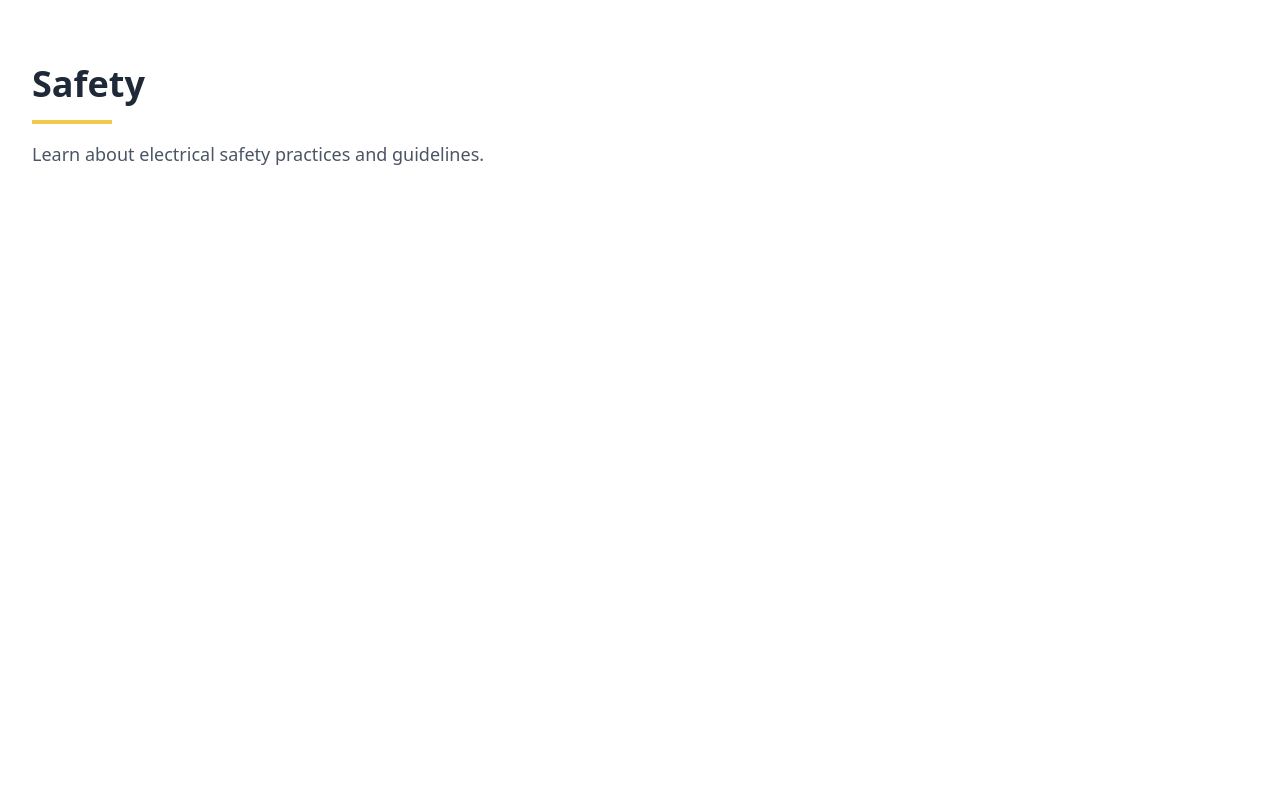
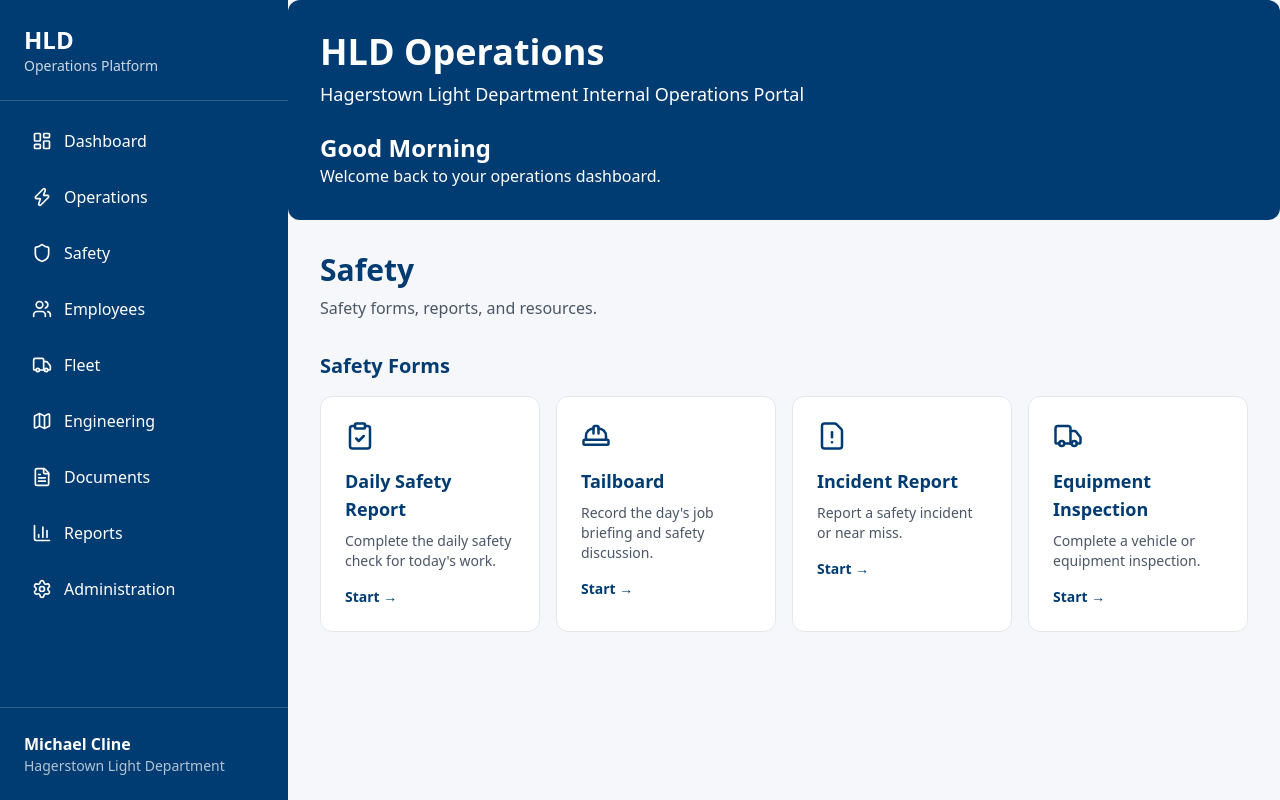
Before and after one commit to clinemichael/hagerstown-light-website, a Next.js app: page /safety in a window 1280 px wide. Built offline with nearby package versions, Linux system fonts and the light colour scheme.

Commit message:
Create safety module landing page

```diff
--- a/app/safety/page.tsx
+++ b/app/safety/page.tsx
@@ -1,16 +1,18 @@
-import Section from "@/components/Section";
-import SectionTitle from "@/components/common/SectionTitle";
+import AppLayout from "@/components/layout/AppLayout";
+import SafetyForms from "@/components/safety/SafetyForms";
 
 export default function SafetyPage() {
   return (
-    <Section>
-      <SectionTitle
-        title="Safety"
-        description="Learn about electrical safety practices and guidelines."
-      />
+    <AppLayout>
+      <h1 className="text-3xl font-bold text-brand-blue">
+        Safety
+      </h1>
 
-      {/* Page content goes here */}
+      <p className="mt-2 text-gray-600">
+        Safety forms, reports, and resources.
+      </p>
 
-    </Section>
+      <SafetyForms />
+    </AppLayout>
   );
 }
--- /dev/null
+++ b/components/safety/SafetyFormCard.tsx
@@ -0,0 +1,46 @@
+import { LucideIcon } from "lucide-react";
+
+type SafetyFormCardProps = {
+  title: string;
+  description: string;
+  icon: LucideIcon;
+};
+
+export default function SafetyFormCard({
+  title,
+  description,
+  icon: Icon,
+}: SafetyFormCardProps) {
+  return (
+    <div
+      className="
+        bg-white
+        border
+        border-gray-200
+        rounded-xl
+        p-6
+        hover:shadow-md
+        hover:-translate-y-1
+        transition
+        cursor-pointer
+      "
+    >
+      <Icon
+        size={30}
+        className="text-brand-blue mb-4"
+      />
+
+      <h3 className="text-lg font-semibold text-brand-blue">
+        {title}
+      </h3>
+
+      <p className="mt-2 text-sm text-gray-600">
+        {description}
+      </p>
+
+      <p className="mt-4 text-sm font-semibold text-brand-blue">
+        Start →
+      </p>
+    </div>
+  );
+}
--- /dev/null
+++ b/components/safety/SafetyForms.tsx
@@ -0,0 +1,52 @@
+import {
+  ClipboardCheck,
+  FileWarning,
+  HardHat,
+  Truck,
+} from "lucide-react";
+
+import SafetyFormCard from "./SafetyFormCard";
+
+const forms = [
+  {
+    title: "Daily Safety Report",
+    description: "Complete the daily safety check for today's work.",
+    icon: ClipboardCheck,
+  },
+  {
+    title: "Tailboard",
+    description: "Record the day's job briefing and safety discussion.",
+    icon: HardHat,
+  },
+  {
+    title: "Incident Report",
+    description: "Report a safety incident or near miss.",
+    icon: FileWarning,
+  },
+  {
+    title: "Equipment Inspection",
+    description: "Complete a vehicle or equipment inspection.",
+    icon: Truck,
+  },
+];
+
+export default function SafetyForms() {
+  return (
+    <section className="mt-8">
+      <h2 className="text-xl font-bold text-brand-blue mb-4">
+        Safety Forms
+      </h2>
+
+      <div className="grid sm:grid-cols-2 lg:grid-cols-4 gap-4">
+        {forms.map((form) => (
+          <SafetyFormCard
+            key={form.title}
+            title={form.title}
+            description={form.description}
+            icon={form.icon}
+          />
+        ))}
+      </div>
+    </section>
+  );
+}
```
